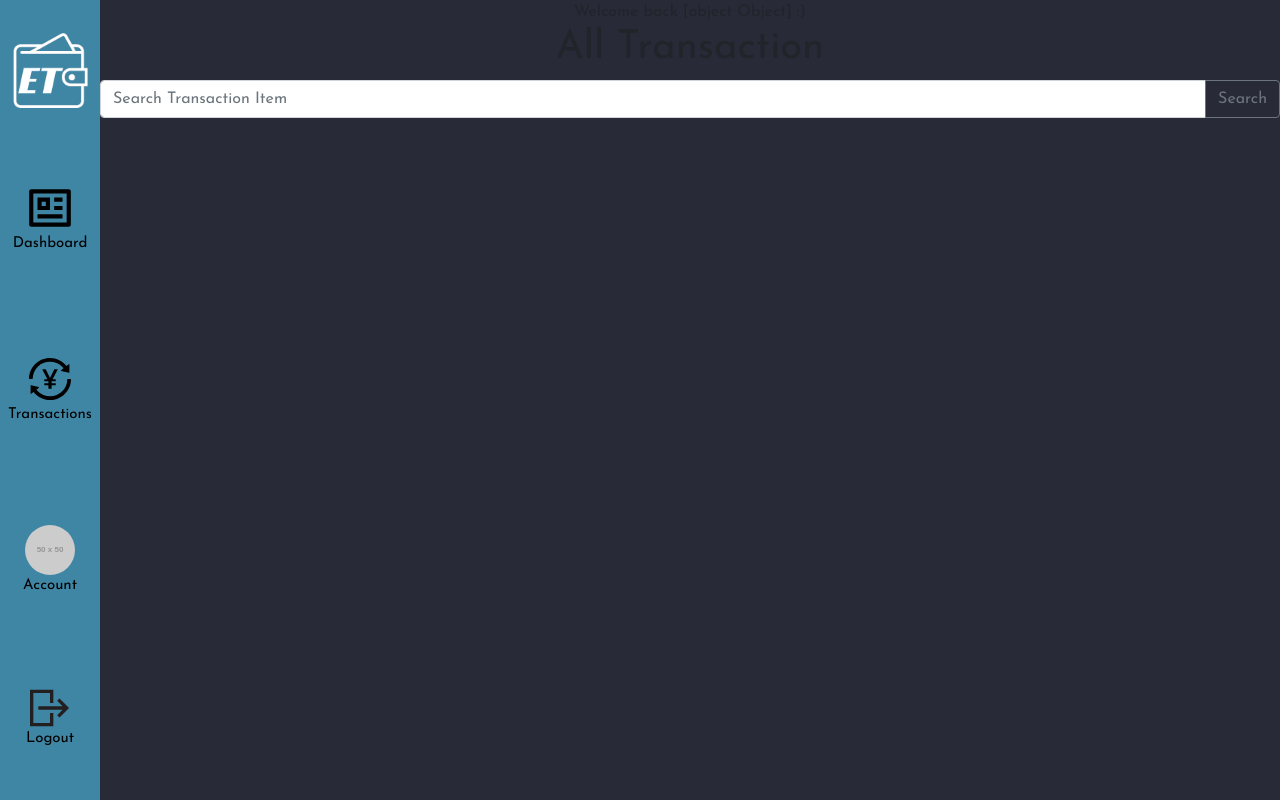
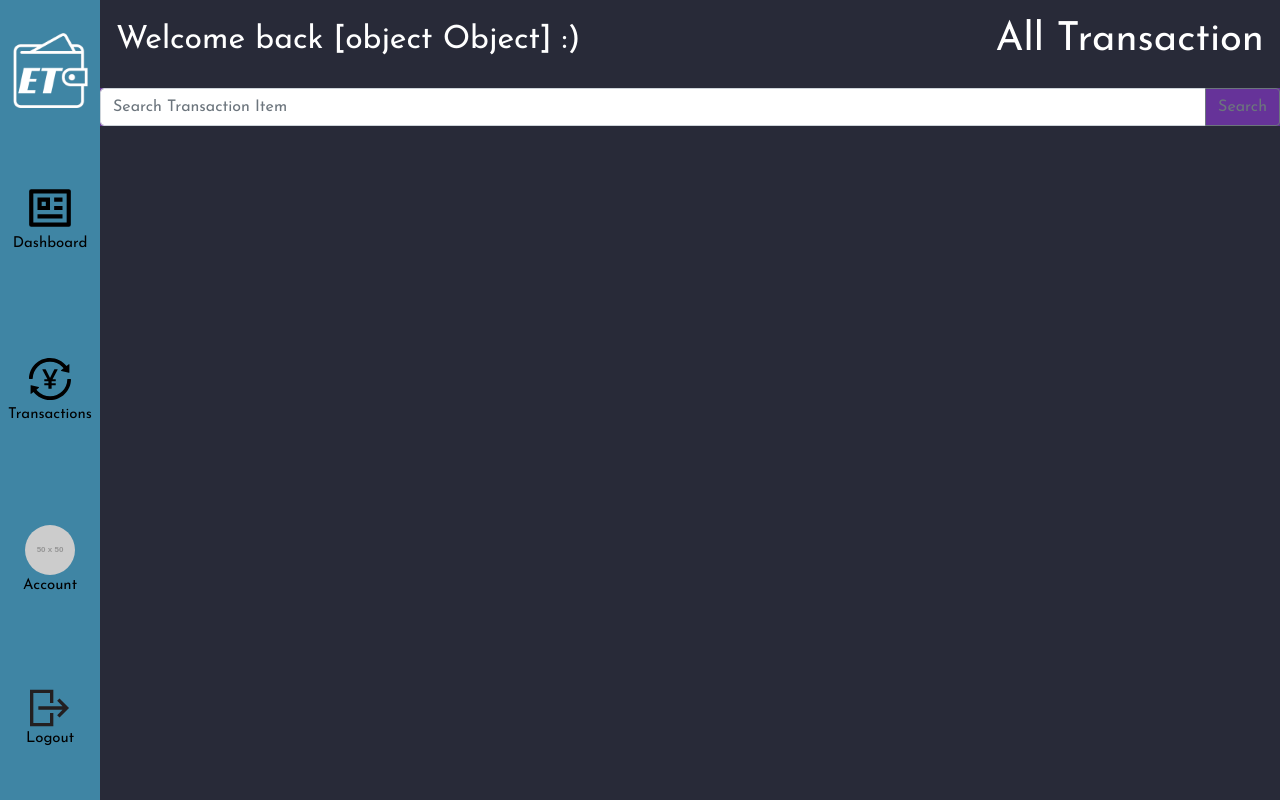
Before and after one commit to VikiSevcikova/expense-tracker, a React (Create React App) app: page /alltransaction in a window 1280 px wide. Built offline with nearby package versions, Linux system fonts and the light colour scheme.

Commit message:
greeting scss added

```diff
--- a/src/features/greetings/Greeting.js
+++ b/src/features/greetings/Greeting.js
@@ -1,10 +1,11 @@
 import React from 'react';
+import "./Greeting.scss";
 
 const Greeting = (userName) => {
   return (
-    <div className="greeting">
+    <h2 className="greeting">
       {`Welcome back ${userName} :)`}
-    </div>
+    </h2>
   );
 };
 
--- a/src/features/greetings/Greeting.scss
+++ b/src/features/greetings/Greeting.scss
@@ -1,3 +1,4 @@
+@import "../../utils/component";
+
 .greeting {
-  width: 100%;
 }
--- a/src/features/search/SearchBar.js
+++ b/src/features/search/SearchBar.js
@@ -4,6 +4,7 @@ import {
   FormControl,
   Button
 } from 'react-bootstrap';
+import "./SearchBar.scss";
 
 
 const SearchBar = () => {
--- a/src/pages/allTransaction/AllTransaction.js
+++ b/src/pages/allTransaction/AllTransaction.js
@@ -1,6 +1,7 @@
 import React from 'react';
 import Greeting from '../../features/greetings/Greeting';
 import SearchBar from '../../features/search/SearchBar';
+import "./AllTransaction.scss"
 
 const AllTransaction = () => {
   return (
--- /dev/null
+++ b/src/pages/allTransaction/AllTransaction.scss
@@ -0,0 +1,9 @@
+@import "../../utils/component";
+
+header {
+  display: flex;
+  justify-content: space-between;
+  align-items: center;
+  padding: 1rem;
+  color: $txtColor1;
+}
```
